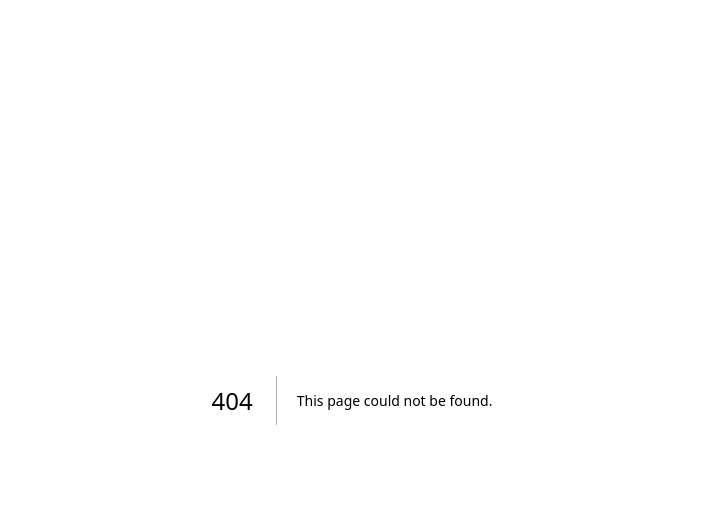
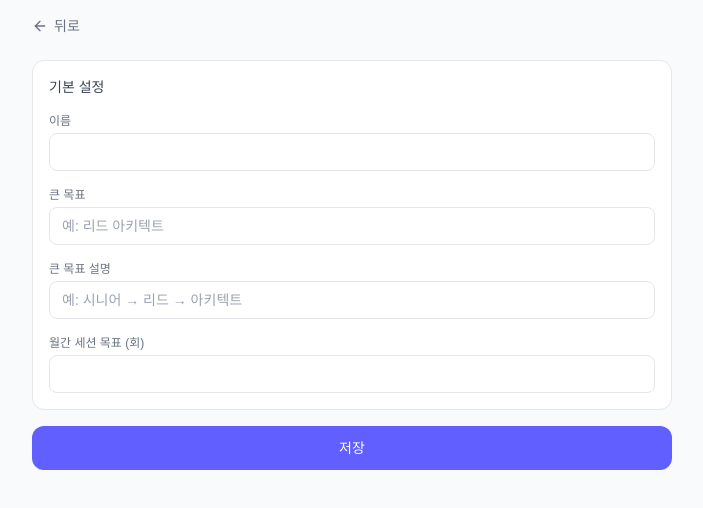
Before and after one commit to hunjoonrhee/joon-dashboard, a Next.js app: page /settings in a window 1280 px wide. Before the commit this address had no page. Shown: the top 508 px of the page, without its empty margins (288-991 px from the left). Built offline with nearby package versions, Linux system fonts and the light colour scheme; no server answers; the database is empty.

Commit message:
feat: settings page + dynamic config
- settings 테이블 연동 (이름, 큰 목표, 월간 목표)
- 설정 페이지 추가 (/settings)
- TopCards 하드코딩 제거
- 독일 시간대 적용
- PWA manifest + favicon

```diff
--- /dev/null
+++ b/src/app/settings/page.tsx
@@ -0,0 +1,135 @@
+'use client'
+
+import { supabase } from '@/lib/supabase'
+import type { Setting } from '@/types'
+import { ArrowLeft, Check } from 'lucide-react'
+import { useRouter } from 'next/navigation'
+import { useEffect, useState } from 'react'
+
+export default function SettingsPage() {
+  const router = useRouter()
+  const [form, setForm] = useState({
+    name: '',
+    big_goal: '',
+    big_goal_sub: '',
+    monthly_session_target: '',
+  })
+  const [saving, setSaving] = useState(false)
+  const [saved, setSaved] = useState(false)
+
+  useEffect(() => {
+    const fetch = async () => {
+      const { data } = await supabase.from('settings').select('*')
+      if (data) {
+        const map: Record<string, string> = {}
+        data.forEach((s: Setting) => {
+          map[s.key] = s.value
+        })
+        setForm({
+          name: map.name ?? '',
+          big_goal: map.big_goal ?? '',
+          big_goal_sub: map.big_goal_sub ?? '',
+          monthly_session_target: map.monthly_session_target ?? '',
+        })
+      }
+    }
+    fetch()
+  }, [])
+
+  const save = async () => {
+    setSaving(true)
+    await Promise.all(
+      Object.entries(form).map(([key, value]) =>
+        supabase.from('settings').upsert({ key, value }, { onConflict: 'key' })
+      )
+    )
+    setSaving(false)
+    setSaved(true)
+    setTimeout(() => setSaved(false), 2000)
+  }
+
+  return (
+    <main className="min-h-screen p-4 max-w-2xl mx-auto">
+      <button
+        onClick={() => router.back()}
+        className="flex items-center gap-1.5 text-gray-500 hover:text-gray-700 mb-6 transition-colors"
+      >
+        <ArrowLeft size={16} />
+        <span className="text-sm">뒤로</span>
+      </button>
+
+      <div className="flex flex-col gap-4">
+        <div className="bg-white rounded-xl border border-gray-200 p-4">
+          <p className="text-sm font-medium text-gray-700 mb-4">기본 설정</p>
+          <div className="flex flex-col gap-4">
+            <div>
+              <label className="text-xs text-gray-500 mb-1 block">이름</label>
+              <input
+                type="text"
+                className="w-full border border-gray-200 rounded-lg px-3 py-2 text-sm outline-none focus:border-indigo-400"
+                value={form.name}
+                onChange={(e) => setForm({ ...form, name: e.target.value })}
+              />
+            </div>
+            <div>
+              <label className="text-xs text-gray-500 mb-1 block">
+                큰 목표
+              </label>
+              <input
+                type="text"
+                className="w-full border border-gray-200 rounded-lg px-3 py-2 text-sm outline-none focus:border-indigo-400"
+                placeholder="예: 리드 아키텍트"
+                value={form.big_goal}
+                onChange={(e) => setForm({ ...form, big_goal: e.target.value })}
+              />
+            </div>
+            <div>
+              <label className="text-xs text-gray-500 mb-1 block">
+                큰 목표 설명
+              </label>
+              <input
+                type="text"
+                className="w-full border border-gray-200 rounded-lg px-3 py-2 text-sm outline-none focus:border-indigo-400"
+                placeholder="예: 시니어 → 리드 → 아키텍트"
+                value={form.big_goal_sub}
+                onChange={(e) =>
+                  setForm({ ...form, big_goal_sub: e.target.value })
+                }
+              />
+            </div>
+            <div>
+              <label className="text-xs text-gray-500 mb-1 block">
+                월간 세션 목표 (회)
+              </label>
+              <input
+                type="number"
+                className="w-full border border-gray-200 rounded-lg px-3 py-2 text-sm outline-none focus:border-indigo-400"
+                value={form.monthly_session_target}
+                onChange={(e) =>
+                  setForm({ ...form, monthly_session_target: e.target.value })
+                }
+              />
+            </div>
+          </div>
+        </div>
+
+        <button
+          onClick={save}
+          disabled={saving}
+          className="flex items-center justify-center gap-2 bg-indigo-500 text-white rounded-xl py-3 text-sm font-medium hover:bg-indigo-600 disabled:opacity-50 transition-colors"
+        >
+          {saved ? (
+            <>
+              <Check size={16} />
+              저장됐어!
+            </>
+          ) : saving ? (
+            '저장 중...'
+          ) : (
+            '저장'
+          )}
+        </button>
+      </div>
+    </main>
+  )
+}
--- a/src/components/Dashboard.tsx
+++ b/src/components/Dashboard.tsx
@@ -1,7 +1,9 @@
 'use client'
 
 import { supabase } from '@/lib/supabase'
-import type { Goal, Session, Topic } from '@/types'
+import type { Goal, Session, Setting, Topic } from '@/types'
+import { Settings } from 'lucide-react'
+import { useRouter } from 'next/navigation'
 import { useEffect, useState } from 'react'
 import FocusGoal from './FocusGoal'
 import GoalList from './GoalList'
@@ -12,24 +14,35 @@ export default function Dashboard() {
   const [sessions, setSessions] = useState<Session[]>([])
   const [topics, setTopics] = useState<Topic[]>([])
   const [goals, setGoals] = useState<Goal[]>([])
+  const [settings, setSettings] = useState<Record<string, string>>({})
   const [loading, setLoading] = useState(true)
   const [refreshKey, setRefreshKey] = useState(0)
+
+  const router = useRouter()
 
   const refresh = () => setRefreshKey((k) => k + 1)
 
   useEffect(() => {
     const fetchData = async () => {
-      const [s, t, g] = await Promise.all([
+      const [s, t, g, st] = await Promise.all([
         supabase
           .from('sessions')
           .select('*')
           .order('date', { ascending: false }),
         supabase.from('topics').select('*'),
         supabase.from('goals').select('*'),
+        supabase.from('settings').select('*'),
       ])
       if (s.data) setSessions(s.data)
       if (t.data) setTopics(t.data)
       if (g.data) setGoals(g.data)
+      if (st.data) {
+        const map: Record<string, string> = {}
+        st.data.forEach((s: Setting) => {
+          map[s.key] = s.value
+        })
+        setSettings(map)
+      }
       setLoading(false)
     }
     fetchData()
@@ -52,14 +65,24 @@ export default function Dashboard() {
     <main className="min-h-screen p-4 max-w-2xl mx-auto">
       <div className="flex items-center justify-between mb-6">
         <h1 className="text-xl font-semibold text-gray-800">
-          Joon의 성장 대시보드
+          {settings.name ?? 'Joon'}의 성장 대시보드
         </h1>
-        <span className="text-xs text-gray-400">
-          {new Date().toLocaleDateString('ko-KR')}
-        </span>
+        <div className="flex items-center gap-3">
+          <span className="text-xs text-gray-400">
+            {new Date().toLocaleDateString('de-DE', {
+              timeZone: 'Europe/Berlin',
+            })}
+          </span>
+          <button
+            onClick={() => router.push('/settings')}
+            className="text-gray-400 hover:text-indigo-500 transition-colors"
+          >
+            <Settings size={18} />
+          </button>
+        </div>
       </div>
       <div className="flex flex-col gap-4">
-        <TopCards sessions={sessions} topics={topics} />
+        <TopCards sessions={sessions} topics={topics} settings={settings} />
         <FocusGoal topics={topics} goals={goals} onRefresh={refresh} />
         <GoalList goals={goals} onRefresh={refresh} />
         <SessionLog sessions={sessions} onRefresh={refresh} />
--- a/src/components/TopCards.tsx
+++ b/src/components/TopCards.tsx
@@ -3,9 +3,10 @@ import type { Session, Topic } from '@/types'
 interface Props {
   sessions: Session[]
   topics: Topic[]
+  settings: Record<string, string>
 }
 
-export default function TopCards({ sessions, topics }: Props) {
+export default function TopCards({ sessions, topics, settings }: Props) {
   const thisMonth = new Date().getMonth()
   const sessionCount = sessions.filter(
     (s) => new Date(s.date).getMonth() === thisMonth
@@ -19,15 +20,21 @@ export default function TopCards({ sessions, topics }: Props) {
       )
     : null
 
+  const monthlyTarget = parseInt(settings.monthly_session_target ?? '12')
+
   return (
     <div className="grid grid-cols-3 gap-3">
-      <div className="bg-white rounded-xl border border-gray-100 p-4">
-        <p className="text-xs text-gray-400 mb-1">큰 목표</p>
-        <p className="text-base font-semibold text-gray-800">리드 아키텍트</p>
-        <p className="text-xs text-gray-400 mt-1">시니어 → 리드 → 아키텍트</p>
+      <div className="bg-white rounded-xl border border-gray-200 p-4">
+        <p className="text-xs text-gray-500 mb-1">큰 목표</p>
+        <p className="text-base font-semibold text-gray-800">
+          {settings.big_goal ?? '리드 아키텍트'}
+        </p>
+        <p className="text-xs text-gray-400 mt-1">
+          {settings.big_goal_sub ?? '시니어 → 리드 → 아키텍트'}
+        </p>
       </div>
-      <div className="bg-white rounded-xl border border-gray-100 p-4">
-        <p className="text-xs text-gray-400 mb-1">마지막 세션</p>
+      <div className="bg-white rounded-xl border border-gray-200 p-4">
+        <p className="text-xs text-gray-500 mb-1">마지막 세션</p>
         <p
           className={`text-2xl font-semibold ${daysSince && daysSince > 3 ? 'text-orange-400' : 'text-gray-800'}`}
         >
@@ -39,10 +46,10 @@ export default function TopCards({ sessions, topics }: Props) {
             : '기록 없음'}
         </p>
       </div>
-      <div className="bg-white rounded-xl border border-gray-100 p-4">
-        <p className="text-xs text-gray-400 mb-1">이번달 세션</p>
+      <div className="bg-white rounded-xl border border-gray-200 p-4">
+        <p className="text-xs text-gray-500 mb-1">이번달 세션</p>
         <p className="text-2xl font-semibold text-gray-800">{sessionCount}회</p>
-        <p className="text-xs text-gray-400 mt-1">목표: 주 3회</p>
+        <p className="text-xs text-gray-400 mt-1">목표: 월 {monthlyTarget}회</p>
       </div>
     </div>
   )
```
Also changed, not shown: src/types/index.ts (+7 -0 lines).
